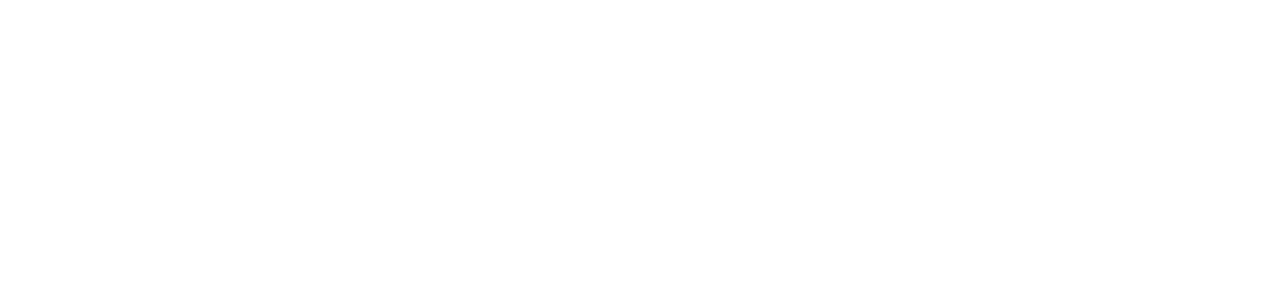
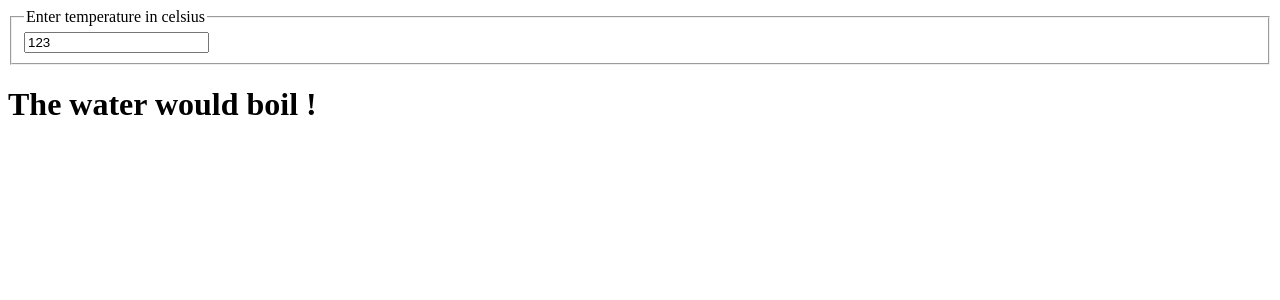
Before and after one commit to shahajalalweb/JS-React-learn, a React (Create React App) app: page / in a window 1280 px wide. Shown: the top 300 px of the page. Built offline with nearby package versions, Linux system fonts and the light colour scheme.

Commit message:
Celsius Metter 1

```diff
--- /dev/null
+++ b/src/App.js
@@ -0,0 +1,7 @@
+import Calculator from "./component/Calculator";
+
+function App() {
+  return <Calculator />
+}
+
+export default App;
--- a/src/component/calculator.js
+++ b/src/component/calculator.js
@@ -1,22 +1,27 @@
 import React from "react";
 import BoilingVerdict from "./BoilingVerdict";
 
-export default class calculator extends React.Component {
+export default class Calculator extends React.Component {
     state = {
-        temperature: ''
+        temperature: '123',
     };
-    onTemperatureChange (e) {
+    onTemperatureChange = (e) => {
         this.setState({
-            temperature: e.target.value
+            temperature: e.target.value,
         });
-    }
+    };
 
     render(){
+        const {temperature} = this.state;
         return (
             <div>
                 <fieldset>
                     <legend>Enter temperature in celsius</legend>
-                    <input type="text" value={temperature} onChange={this.onTemperatureChange}/>
+                    <input
+                        type="text"
+                        value={this.state.temperature}
+                        onChange={this.onTemperatureChange}
+                    />
                 </fieldset>
                 <BoilingVerdict celsius={parseFloat(temperature)} />
             </div>
--- a/src/index.js
+++ b/src/index.js
@@ -1,7 +1,10 @@
 import React from 'react';
 import ReactDOM from 'react-dom';
+import App from './App';
 
-ReactDOM.render(
-   <calculator />,
-    document.getElementById('root')
+ReactDOM.render (
+  <React.StrictMode>
+    <App />
+  </React.StrictMode>,
+  document.getElementById('root')
 );
```
